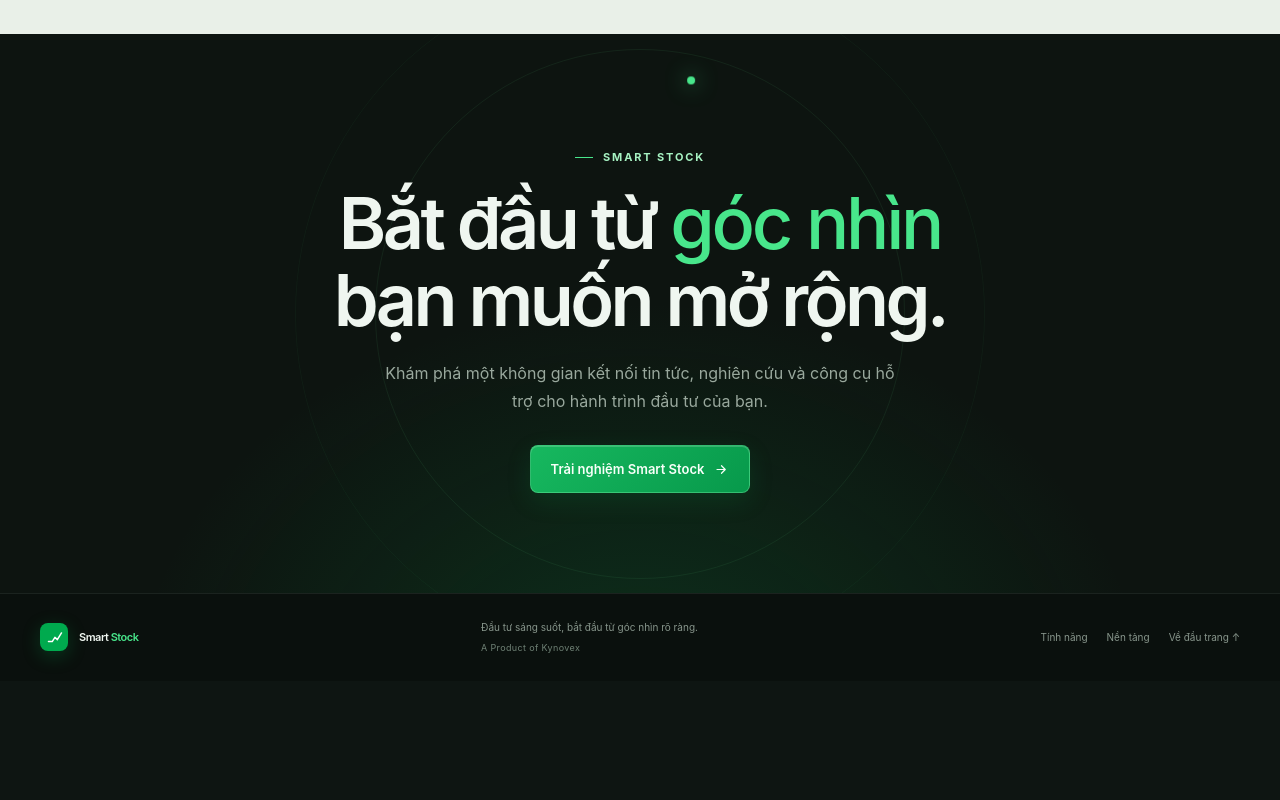
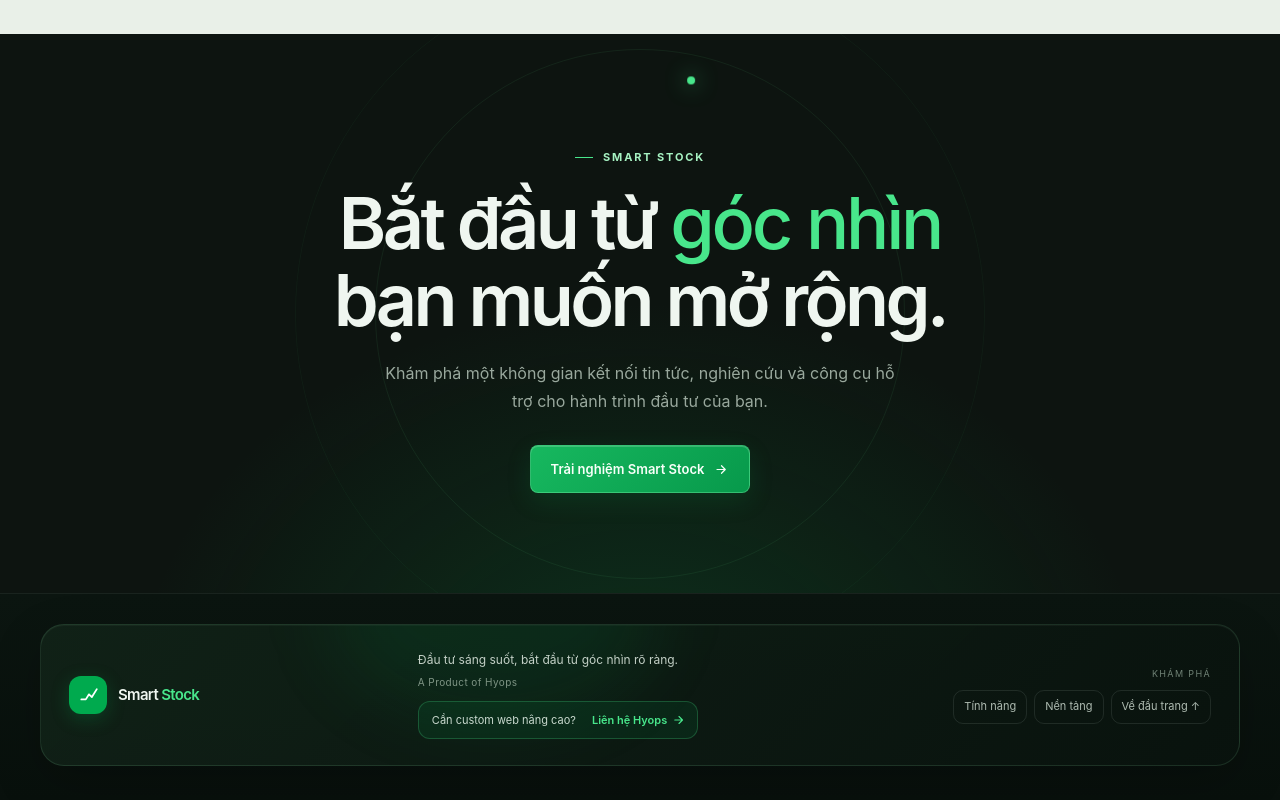
Before and after one commit to tranthaison1231/smart-stock-landing, a plain HTML site: page index.html in a window 1280 px wide. Shown: the part 3680-4480 px from the top of the page. Before the commit the page ends 4361 px from the top, so only its background shows below. Drawn offline with Linux system fonts and the light colour scheme.

Commit message:
feat(main): update smart stock web

```diff
--- a/index.html
+++ b/index.html
@@ -1073,19 +1073,77 @@
         animation: orbit-dot 13s linear infinite;
       }
       .site-footer {
-        padding: 25px 0;
+        padding: 30px 0 34px;
         border-top: 1px solid rgba(228, 244, 232, .08);
-        background: #0a100d;
-      }
-      .footer-inner { display: flex; align-items: center; justify-content: space-between; gap: 20px; }
-      .footer-inner .brand-mark { width: 28px; height: 28px; border-radius: 8px; }
-      .footer-inner .brand-mark svg { width: 21px; height: 21px; }
-      .footer-inner .brand-word { font-size: 11px; }
-      .footer-note, .footer-links { color: #87958b; font-size: 10px; }
-      .footer-credit { display: block; margin-top: 6px; color: #6f8175; font-size: 9px; letter-spacing: .04em; }
-      .footer-links { display: flex; gap: 19px; }
-      .footer-links a { transition: color .2s ease; }
-      .footer-links a:hover { color: #d7e9db; }
+        background: linear-gradient(180deg, #0b1510 0%, #08100c 100%);
+      }
+      .footer-inner {
+        position: relative;
+        display: grid;
+        grid-template-columns: minmax(180px, .82fr) minmax(275px, 1.3fr) auto;
+        align-items: center;
+        gap: 30px;
+        padding: 26px 28px;
+        overflow: hidden;
+        border: 1px solid rgba(150, 235, 180, .13);
+        border-radius: 24px;
+        background: linear-gradient(135deg, rgba(17, 34, 24, .94), rgba(9, 19, 14, .96));
+        box-shadow: 0 18px 50px rgba(0, 0, 0, .2), inset 0 1px 0 rgba(226, 247, 232, .04);
+      }
+      .footer-inner::before {
+        position: absolute;
+        top: -125px;
+        left: 24%;
+        width: 330px;
+        height: 220px;
+        border-radius: 50%;
+        background: rgba(0, 170, 78, .1);
+        content: "";
+        filter: blur(34px);
+        pointer-events: none;
+      }
+      .footer-brand, .footer-note, .footer-nav { position: relative; z-index: 1; }
+      .footer-inner .brand-mark { width: 38px; height: 38px; border-radius: 12px; }
+      .footer-inner .brand-mark svg { width: 25px; height: 25px; }
+      .footer-inner .brand-word { font-size: 15px; }
+      .footer-note { display: flex; flex-direction: column; align-items: flex-start; gap: 5px; color: #87958b; }
+      .footer-tagline { color: #c3d0c6; font-size: 12px; line-height: 1.5; }
+      .footer-credit { color: #7f9585; font-size: 10px; letter-spacing: .04em; }
+      .footer-credit a, .footer-service { transition: color .2s ease, border-color .2s ease, background .2s ease, transform .2s ease; }
+      .footer-credit a:hover { color: #d7e9db; }
+      .footer-service {
+        display: inline-flex;
+        align-items: center;
+        justify-content: space-between;
+        gap: 16px;
+        min-height: 38px;
+        margin-top: 6px;
+        padding: 8px 11px 8px 13px;
+        border: 1px solid rgba(72, 230, 139, .24);
+        border-radius: 12px;
+        background: rgba(0, 170, 78, .1);
+        color: #c9d9ce;
+        font-size: 11px;
+        line-height: 1.3;
+      }
+      .footer-service strong { display: inline-flex; align-items: center; gap: 5px; color: var(--green-bright); font-weight: 600; }
+      .footer-service svg { width: 14px; height: 14px; }
+      .footer-service:hover { border-color: rgba(72, 230, 139, .5); background: rgba(0, 170, 78, .18); color: #eff6f0; transform: translateY(-1px); }
+      .footer-nav { display: flex; flex-direction: column; align-items: flex-end; gap: 9px; }
+      .footer-nav-label { color: #6f8175; font-size: 9px; letter-spacing: .15em; text-transform: uppercase; }
+      .footer-links { display: flex; gap: 7px; }
+      .footer-links a {
+        display: inline-flex;
+        min-height: 34px;
+        align-items: center;
+        padding: 7px 10px;
+        border: 1px solid rgba(224, 241, 229, .1);
+        border-radius: 10px;
+        color: #aebbb1;
+        font-size: 11px;
+        transition: color .2s ease, border-color .2s ease, background .2s ease, transform .2s ease;
+      }
+      .footer-links a:hover { border-color: rgba(72, 230, 139, .32); background: rgba(255, 255, 255, .04); color: #eff6f0; transform: translateY(-1px); }
 
       @keyframes rise-in {
         from { opacity: 0; transform: translateY(20px); }
@@ -1167,6 +1225,13 @@
         .workflow-step p { grid-column: 2; grid-row: 2; max-width: 460px; min-height: 0; margin: 7px 0 0; text-align: left; }
         .workflow-step .step-preview { grid-column: 2; grid-row: 3; width: 100%; max-width: 460px; margin: 14px 0 0; }
         .workflow-step .step-detail { grid-column: 2; grid-row: 4; justify-content: flex-start; margin-top: 10px; }
+        .site-footer { padding: 18px 0 24px; }
+        .footer-inner { grid-template-columns: 1fr; gap: 22px; padding: 22px 20px; border-radius: 20px; }
+        .footer-note { gap: 5px; }
+        .footer-service { width: 100%; }
+        .footer-nav { align-items: flex-start; gap: 10px; }
+        .footer-links { flex-wrap: wrap; }
+        .footer-links a { flex: 1 1 auto; justify-content: center; }
       }
       @media (max-width: 620px) {
         .wrap, .nav-inner, .hero-grid { width: calc(100% - 38px); }
@@ -1276,10 +1341,6 @@
         .closing::before { width: 340px; height: 340px; }
         .closing::after { width: 450px; height: 450px; }
         .closing-orb { left: calc(50% + 160px); width: 6px; height: 6px; }
-        .footer-inner { flex-wrap: wrap; justify-content: center; text-align: center; }
-        .footer-note { width: 100%; order: 2; font-size: 11px; }
-        .footer-links { font-size: 11px; }
-        .footer-links { order: 1; }
       }
       @media (hover: none), (pointer: coarse) {
         .pointer-light { display: none; }
@@ -1581,15 +1642,27 @@
 
     <footer class="site-footer">
       <div class="wrap footer-inner">
+        <div class="footer-brand">
           <a class="brand" href="#home" aria-label="Smart Stock, về đầu trang">
             <span class="brand-mark" aria-hidden="true"><svg viewBox="0 0 40 40" fill="none"><path d="M8.5 27.8h7.2l5.1-8.1 4.6 4.4 7.9-12.7" stroke="#fff" stroke-width="2.8" stroke-linecap="round" stroke-linejoin="round"/></svg></span>
             <span class="brand-word">Smart <span>Stock</span></span>
           </a>
-        <span class="footer-note">Đầu tư sáng suốt, bắt đầu từ góc nhìn rõ ràng.<span class="footer-credit">A Product of Kynovex</span></span>
-        <nav class="footer-links" aria-label="Liên kết cuối trang">
+        </div>
+        <div class="footer-note">
+          <span class="footer-tagline">Đầu tư sáng suốt, bắt đầu từ góc nhìn rõ ràng.</span>
+          <span class="footer-credit"><a href="https://hyops.dev/" target="_blank" rel="noopener noreferrer">A Product of Hyops</a></span>
+          <a class="footer-service" href="https://hyops.dev/" target="_blank" rel="noopener noreferrer">
+            <span>Cần custom web nâng cao?</span>
+            <strong>Liên hệ Hyops <svg viewBox="0 0 20 20" fill="none" aria-hidden="true"><path d="M4 10h11m-5-5 5 5-5 5" stroke="currentColor" stroke-width="1.6" stroke-linecap="round" stroke-linejoin="round"/></svg></strong>
+          </a>
+        </div>
+        <nav class="footer-nav" aria-label="Liên kết cuối trang">
+          <span class="footer-nav-label">Khám phá</span>
+          <div class="footer-links">
             <a href="#tinh-nang">Tính năng</a>
             <a href="https://smart-stock-plus.vercel.app/" target="_blank" rel="noopener noreferrer">Nền tảng</a>
             <a href="#home">Về đầu trang ↑</a>
+          </div>
         </nav>
       </div>
     </footer>
```
Lines whose indentation alone changed are shown as unchanged.
